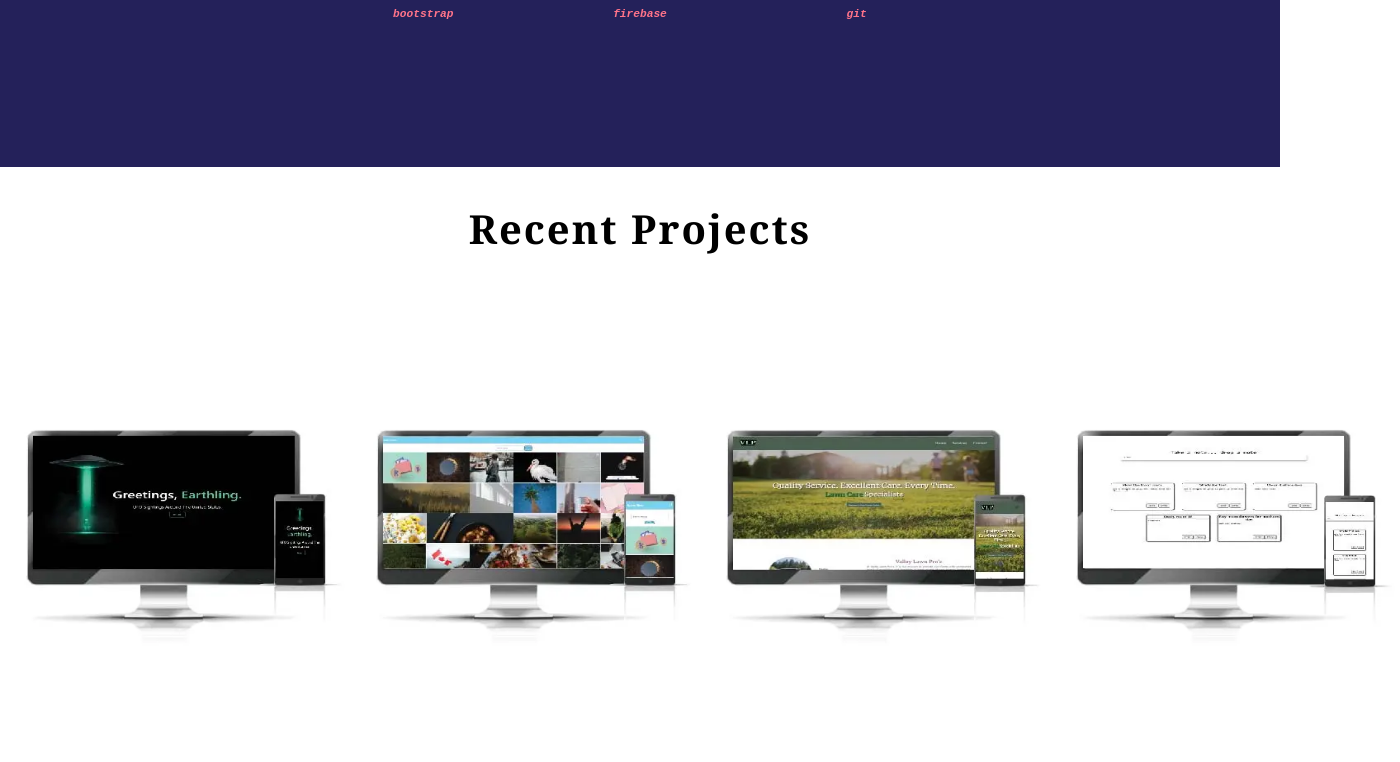
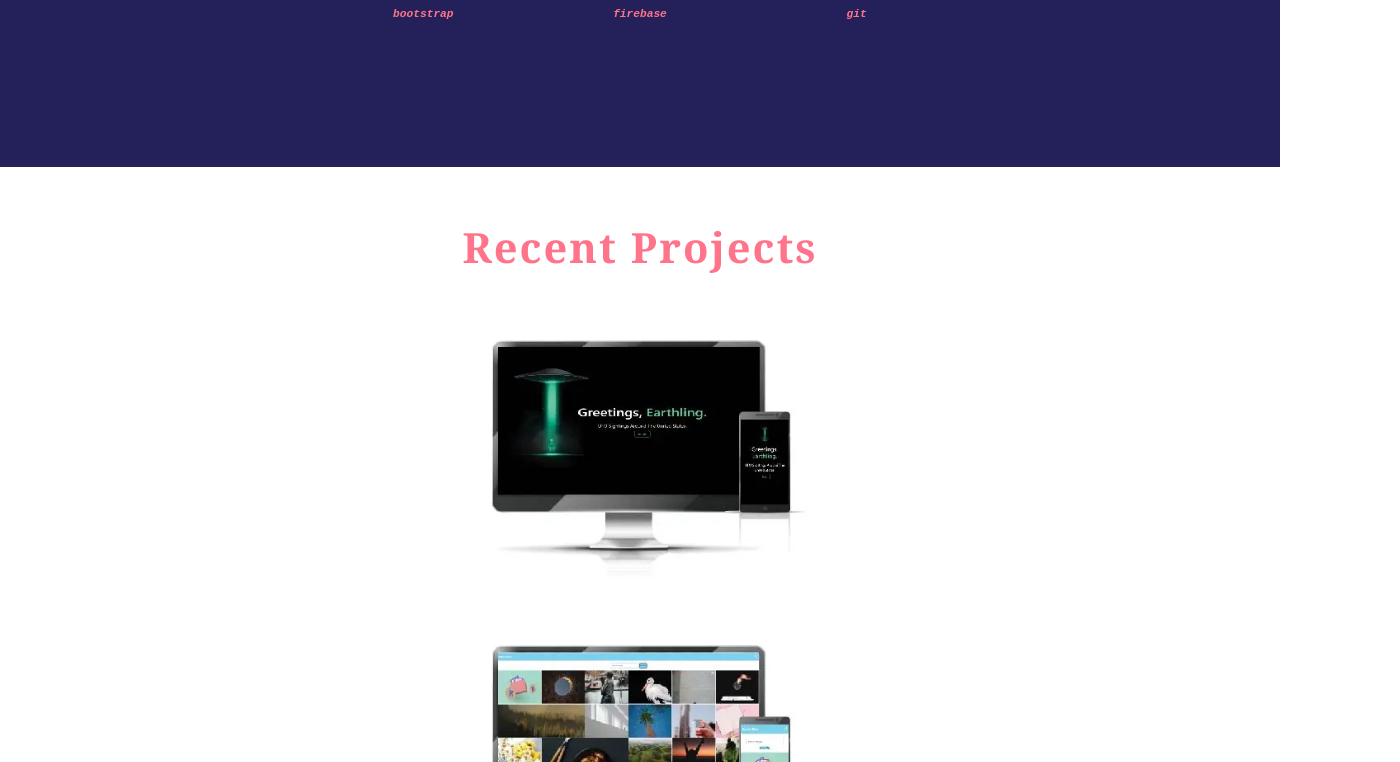
Before and after one commit to stetsonharding/devportfolio, a React (Create React App) app: page / in a window 1280 px wide. Shown: the part 2038-2800 px from the top of the page, 1400 px wide, since content can reach past the window. Built offline with nearby package versions, Linux system fonts and the light colour scheme.

Commit message:
Recent project section responsive, inital commit.

```diff
--- a/src/RecentProjectData/RecentProjectData.js
+++ b/src/RecentProjectData/RecentProjectData.js
@@ -9,25 +9,29 @@ export const RecentProjectData = [
     Imgsrc: ufoSightings,
     Imgalt: "UFO Sightings Website Layout.",
     description:
-      "Information on UFO sightings based on users state selection in the USA.",
+      "Information on UFO sightings and their coordinates based on users state selection in the USA.",
+    href: "https://stetsonharding.github.io/ufoSightings/#/",
   },
   {
     id: 2,
     Imgsrc: ImageShop,
     Imgalt: "Image Shop Website Layout.",
     description:
-      "Mock up eccomerce website, allowing the user to search and add/remove images from cart as well as favorite for later use.",
+      "Shop for images. Allowing user to search, add/remove and favorite images for later use. Completed with a mocked checkout workflow.",
+    href: "https://stetsonharding.github.io/imageShopApp/#/",
   },
   {
     id: 3,
     Imgsrc: ValleyLawnPros,
     Imgalt: "Valley Lawn Pros Website Layout.",
     description: "Website I built for a local landscaping company.",
+    href: "https://valleylawnpros.net/",
   },
   {
     id: 4,
     Imgsrc: noteDrop,
     Imgalt: "Note Drop Website Layout.",
     description: "CRUD application for taking/removing notes.",
+    href: "https://stetsonharding.github.io/todo-drop/",
   },
 ];
--- a/src/components/RecentProject.js
+++ b/src/components/RecentProject.js
@@ -2,11 +2,10 @@ import React, { useState } from "react";
 
 import "../css/RecentProject.css";
 
-import ImageShop from "../assets/recentProjects/imageShop.webp";
-
 function RecentProject(props) {
   const [displayImgInfo, setDisplayImgInfo] = useState(false);
 
+  //show/hide project description
   const hoverImage = (e) => {
     e.preventDefault();
 
@@ -14,27 +13,19 @@ function RecentProject(props) {
   };
 
   return (
-    <div className="recent-project-container" style={{ width: "100%" }}>
-      <div className="recent-project-image">
+    <div className="recent-project-container">
+      <div className="recent-project-img-container">
+        <a target="_blank" rel="noreferrer" href={props.href}>
           <img
-          className="project-image"
+            className="project-img"
             onMouseEnter={(e) => hoverImage(e)}
             onMouseLeave={(e) => hoverImage(e)}
             src={props.imgSrc}
             alt={props.imgAlt}
-          style={{ height: "250px", width: "350px" }}
           />
+        </a>
         {displayImgInfo && (
-          <p
-            style={{
-              color: "black",
-              textAlign: "center",
-              padding: "0",
-              marginTop: "0",
-            }}
-          >
-            {props.description}
-          </p>
+          <p className="project-description">{props.description}</p>
         )}
       </div>
       <div classname="recent-project-tech-stack"></div>
--- a/src/containers/RecentProjectsContainer.js
+++ b/src/containers/RecentProjectsContainer.js
@@ -9,25 +9,18 @@ import RecentProject from "../components/RecentProject";
 function RecentProjectsContainer() {
   return (
     <div className="recent-projects-container">
-      <div className="section-heading">
-        {" "}
-        <h1 style={{ color: "black" }} className="heading">
-          Recent Projects
-        </h1>
+      <div className="recent-project-heading-container">
+        <h1 className="recent-project-heading">Recent Projects</h1>
       </div>
 
-      <div
-        className="recent-projects"
-        style={{
-          display: "flex",
-        }}
-      >
+      <div className="recent-projects">
         {RecentProjectData.map((recentProject) => {
           return (
             <RecentProject
               imgSrc={recentProject.Imgsrc}
               imgAlt={recentProject.Imgalt}
               description={recentProject.description}
+              href={recentProject.href}
             />
           );
         })}
--- a/src/css/RecentProject.css
+++ b/src/css/RecentProject.css
@@ -1,12 +1,71 @@
 .recent-project-container {
-  /* background-color: black; */
-
   height: 500px;
+  width: 100%;
   display: flex;
   justify-content: center;
   align-items: center;
 }
 
-.recent-project-image {
+.recent-project-img-container {
+  display: flex;
+  justify-content: center;
+  align-items: center;
+  flex-direction: column;
+  width: 400px;
+}
+
+.project-img {
+  height: 250px;
   width: 350px;
+  object-fit: cover;
+  cursor: pointer;
 }
+
+.project-description {
+  color: #ff748a;
+  text-align: center;
+  font-size: 1.1rem;
+  letter-spacing: 1px;
+  font-weight: bold;
+}
+
+/* Extra small devices (phones, 600px and down) */
+@media only screen and (max-width: 600px) {
+  .project-img {
+    height: 175px;
+    width: 285px;
+    cursor: none;
+  }
+
+  .recent-project-container {
+    height: 250px;
+  }
+}
+
+/* Small devices (portrait tablets and large phones, 600px and up) */
+@media only screen and (min-width: 600px) {
+  .recent-project-container {
+    height: 315px;
+  }
+}
+
+/* Medium devices (landscape tablets, 768px and up) */
+@media only screen and (min-width: 768px) {
+  .recent-project-container {
+    height: 315px;
+  }
+}
+
+/* Large devices (laptops/desktops, 992px and up) */
+@media only screen and (min-width: 992px) {
+  .recent-project-container {
+    height: 305px;
+  }
+}
+
+/* Extra large devices (large laptops and desktops, 1200px and up) */
+@media only screen and (min-width: 1500px) {
+  .recent-project-container {
+    height: 500px;
+  }
+}
--- a/src/css/RecentProjectsContainer.css
+++ b/src/css/RecentProjectsContainer.css
@@ -1,5 +1,51 @@
 .recent-projects-container {
   width: 100%;
-  height: 750px;
-  /* background-color: rgb(238, 130, 130); */
+  height: 700px;
 }
+
+.recent-project-heading {
+  color: #ff748a;
+  text-align: center;
+  font-size: 2.6rem;
+  padding-top: 1.5rem;
+  letter-spacing: 2px;
+}
+
+.recent-projects {
+  display: flex;
+}
+
+/* Extra small devices (phones, 600px and down) */
+@media only screen and (max-width: 600px) {
+  .recent-projects {
+    flex-direction: column;
+  }
+}
+
+/* Small devices (portrait tablets and large phones, 600px and up) */
+@media only screen and (min-width: 600px) {
+  .recent-projects {
+    flex-direction: column;
+  }
+}
+
+/* Medium devices (landscape tablets, 768px and up) */
+@media only screen and (min-width: 768px) {
+  .recent-projects {
+    flex-direction: column;
+  }
+}
+
+/* Large devices (laptops/desktops, 992px and up) */
+@media only screen and (min-width: 992px) {
+  .recent-projects {
+    flex-direction: column;
+  }
+}
+
+/* Extra large devices (large laptops and desktops, 1200px and up) */
+@media only screen and (min-width: 1500px) {
+  .recent-projects {
+    flex-direction: row;
+  }
+}
```
Lines whose indentation alone changed are shown as unchanged.
